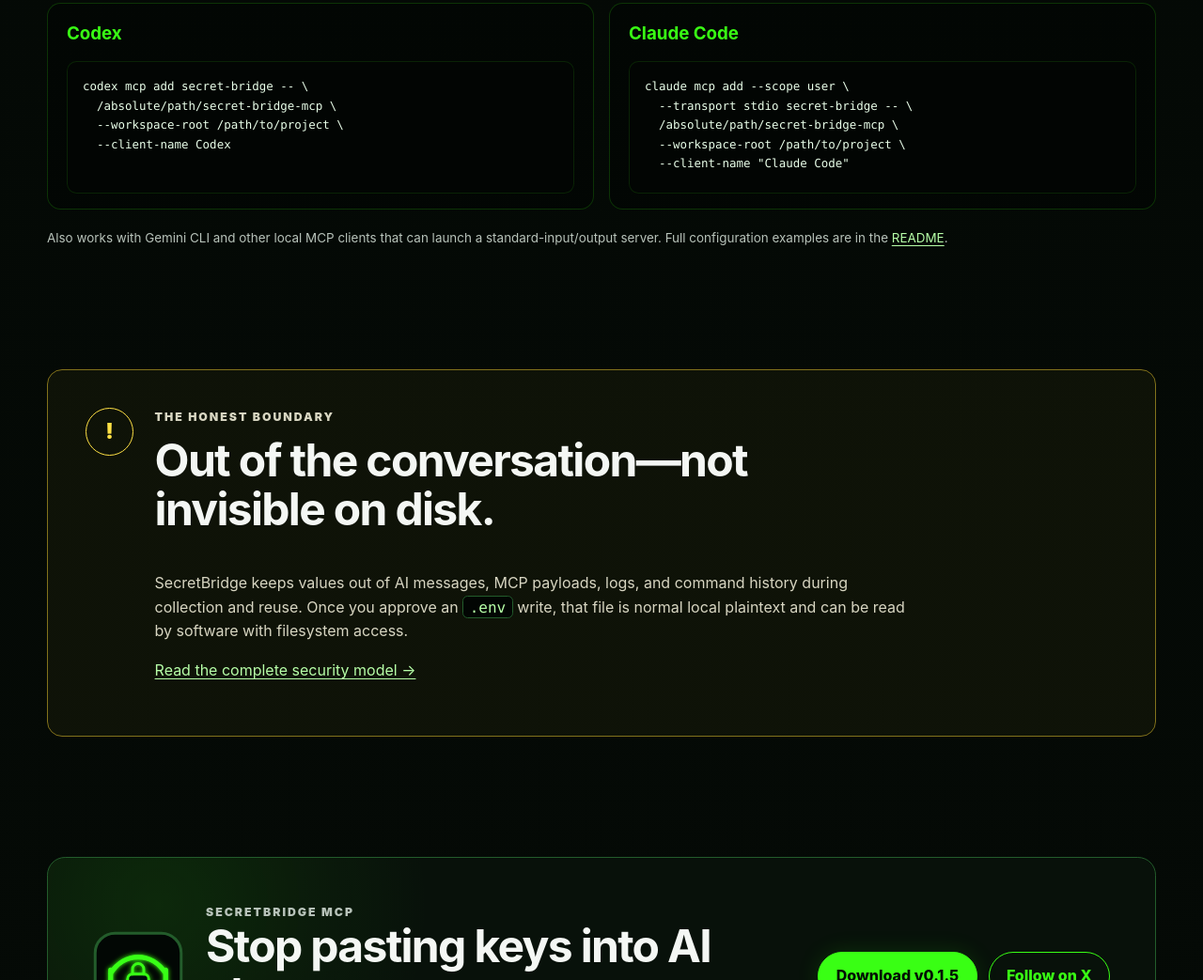
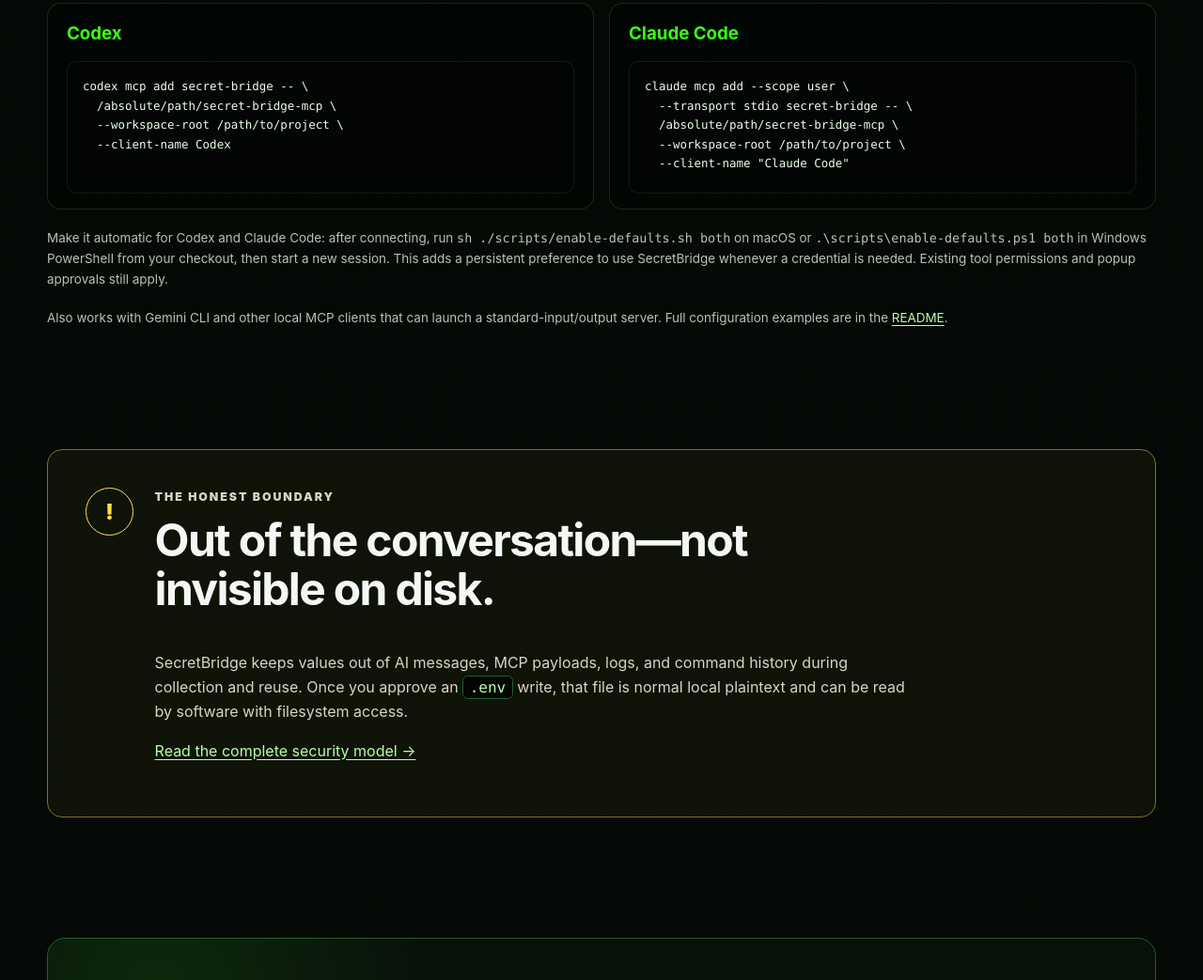
Before and after one commit to Abomination81/secret-bridge-mcp, a plain HTML site: page docs/index.html in a window 1280 px wide. Shown: the part 3147-4190 px from the top of the page at 94% size. Drawn offline with Linux system fonts and the light colour scheme.

Commit message:
Add default credential routing for Codex and Claude Code

```diff
--- a/docs/index.html
+++ b/docs/index.html
@@ -134,6 +134,7 @@
   --workspace-root /path/to/project \
   --client-name "Claude Code"</code></pre></article>
       </div>
+      <p class="compatibility">Make it automatic for Codex and Claude Code: after connecting, run <code>sh ./scripts/enable-defaults.sh both</code> on macOS or <code>.\scripts\enable-defaults.ps1 both</code> in Windows PowerShell from your checkout, then start a new session. This adds a persistent preference to use SecretBridge whenever a credential is needed. Existing tool permissions and popup approvals still apply.</p>
       <p class="compatibility">Also works with Gemini CLI and other local MCP clients that can launch a standard-input/output server. Full configuration examples are in the <a href="https://github.com/Abomination81/secret-bridge-mcp#configure-an-ai-client">README</a>.</p>
     </section>
 
```
Also changed, not shown: 10 other files.
